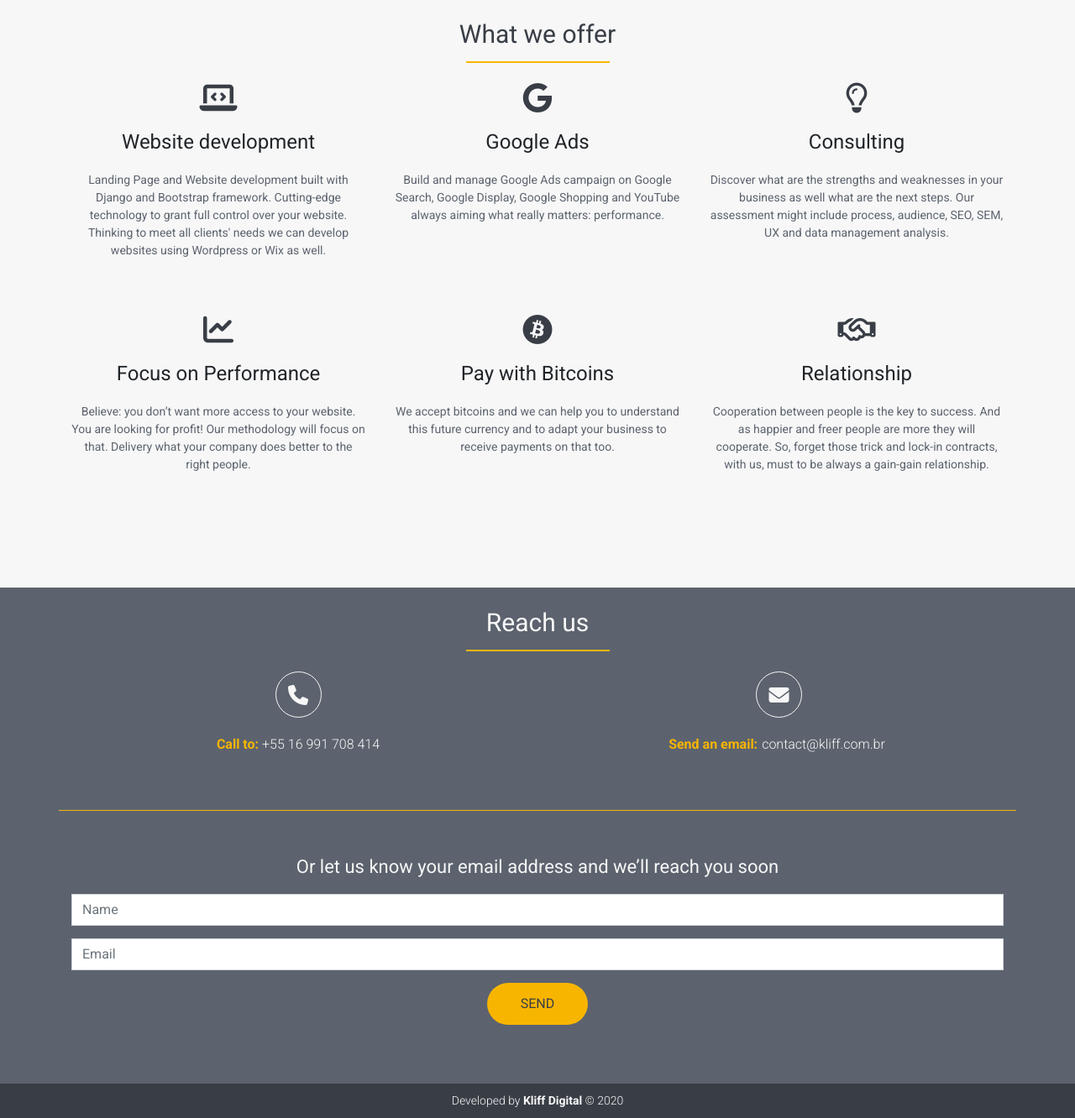
After one commit to theomont/kliff, a Django app: page /en/ in a window 1280 px wide. The commit adds this page. Shown: the part 561-1893 px from the top of the page at 84% size. Run offline with Django 3.2, Linux system fonts and the light colour scheme; some libraries are stand-ins or nearby versions.

Commit message:
Add first LP english version

```diff
--- /dev/null
+++ b/kliff_online/lp/templates/lp/landingpage-en.html
@@ -0,0 +1,123 @@
+{% extends 'lp_base.html' %}
+
+{% block robots %}index,follow{% endblock %}
+
+{% block title %}Kliff - Sua empresa na internet{% endblock %}
+
+{% block description %}Consultoria, desenvolvimento e gestão de midias online. Tudo o que sua empresa precisa para estar online.{% endblock %}
+
+{% block content %}
+    <!-- Masthead Area -->
+    <div id="masthead-area">
+        <!-- Background Image by Simon Steinberger from Pixabay -->
+        <!-- Image by <a href="https://pixabay.com/users/simon-3/?utm_source=link-attribution&amp;utm_medium=referral&amp;utm_campaign=image&amp;utm_content=4033636">Simon Steinberger</a> from <a href="https://pixabay.com/?utm_source=link-attribution&amp;utm_medium=referral&amp;utm_campaign=image&amp;utm_content=4033636">Pixabay</a>-->
+        <div class="container-fluid">
+            <div class="row">
+                <div class="col-md-6">
+                    <div class="masthead-box">
+                        <div id="title-box">
+                            <h1 class="main-headline">Make your Business Online</h1>
+                        </div>
+                        <div id="description-box">
+                            <p><a href="#" class="kliff">_Kliff</a> is a company focused on developing business in the digital environment.</p>
+                            <p>We operate from your website development to your marketing campaigns management going through many fields to place your business in a successful position.</p>
+                            <p>We are offering a free 30min consulting. Contact us now and enjoy a sample of what we can do for your business.</p>
+                        </div>
+                    </div>
+                </div>
+                <div class="col-md-6">
+                    <div class="masthead-box">
+                        <!-- <div id="free-consulting">         -->
+                        <!--    <h2>Consulte-nos grátis!</h2>   -->
+                        <!-- </div>                             -->
+                        <div id="form-box">
+                            <form method="POST" id="lead-form">
+                                {% csrf_token %}
+                                <input type="text" class="form-control" placeholder="Name" name="name" required> <!-- must be the same name defined in the view || set as required -->
+                                <input type="email" class="form-control" placeholder="Email" name="email" required> <!-- must be the same name defined in the view || set as required -->
+                                <input type="submit" class="main-btn" id="send-btn" value="Send">
+                            </form>
+                        </div>
+                    </div>
+                </div>
+            </div>
+        </div>
+    </div>
+
+
+ <!-- Serviços da empresa >> -->
+ <div id="service-area">
+    <div class="container">
+        <div class="row">
+            <div class="col-12">
+                <h2 class="main-headline">What we offer</h2>
+            </div>
+            <div class="col-md-4 service-box">
+                <i class="fas fa-laptop-code"></i>
+                <h3>Website development</h3>
+                <p>Landing Page and Website development built with Django and Bootstrap framework. Cutting-edge technology to grant full control over your website.
+                    Thinking to meet all clients' needs we can develop websites using Wordpress or Wix as well.
+                </p>
+            </div>
+            <div class="col-md-4 service-box">
+                <i class="fab fa-google"></i>
+                <h3>Google Ads</h3>
+                <p>Build and manage Google Ads campaign on Google Search, Google Display, Google Shopping and YouTube always aiming what really matters: performance.</p>
+            </div>
+            <div class="col-md-4 service-box">
+                <i class="far fa-lightbulb"></i>
+                <h3>Consulting</h3>
+                <p>Discover what are the strengths and weaknesses in your business as well what are the next steps. Our assessment might include process, audience, SEO, SEM, UX and data management analysis.</p>
+            </div>
+            <div class="col-md-4 service-box">
+                <i class="fas fa-chart-line"></i>
+                <h3>Focus on Performance</h3>
+                <p>Believe: you don’t want more access to your website. You are looking for profit! Our methodology will focus on that. Delivery what your company does better to the right people.
+                </p>
+            </div>
+            <div class="col-md-4 service-box">
+                <i class="fab fa-bitcoin"></i>
+                <h3>Pay with Bitcoins</h3>
+                <p>We accept bitcoins and we can help you to understand this future currency and to adapt your business to receive payments on that too.</p>
+            </div>
+            <div class="col-md-4 service-box">
+                <i class="far fa-handshake"></i>
+                <h3>Relationship</h3>
+                <p>Cooperation between people is the key to success. And as happier and freer people are more they will cooperate.
+                    So, forget those trick and lock-in contracts, with us, must to be always a gain-gain relationship.
+                </p>
+            </div>
+        </div>
+    </div>
+</div> <!-- << Serviços da empresa -->
+
+<div id="contact-area">
+    <div class="container">
+        <div class="row">
+            <div class="col-md-12">
+                <h2 class="main-headline">Reach us</h2>
+            </div>
+            <div class="col-md-6 contact-box">
+                <a href="tel:+55 16 991 708 414" class="phone-number"><i class="fas fa-phone"></i></a>
+                <p><span class="contact-title">Call to:</span> <a href="tel:+55 16 991 708 414" class="phone-number">+55 16 991 708 414</a></p>
+            </div>
+            <div class="col-md-6 contact-box">
+                <a href="mailto:contato@kliff.com.br" class="email-address"><i class="fas fa-envelope"></i></a>
+                <p><span class="contact-title">Send an email:</span><a href="mailto:contato@kliff.com.br" class="email-address">contact@kliff.com.br</a></p>
+            </div>
+            <div class="col-md-12" id="msg-box">
+                <p>Or let us know your email address and we’ll reach you soon</p>
+                <div id="bottom-form-box">
+                    <form method="POST" id="bottom-lead-form">
+                        {% csrf_token %}
+                        <input type="text" class="form-control" placeholder="Name" name="name" required>
+                        <input type="email" class="form-control" placeholder="Email" name="email" required>
+                        <input type="submit" class="btn btn-success main-btn" value="Send">
+                    </form>
+                </div>
+            </div>
+        </div>
+    </div>
+</div>
+{% endblock %}
+{% block copyright %}Developed by{% endblock %}
--- a/kliff_online/lp/templates/lp/thankyou.html
+++ b/kliff_online/lp/templates/lp/thankyou.html
@@ -18,3 +18,4 @@
     </div>
 </div>
 {% endblock %}
+{% block copyright %}Desenvolvido por{% endblock %}
--- a/kliff_online/lp/templates/lp_base.html
+++ b/kliff_online/lp/templates/lp_base.html
@@ -67,7 +67,7 @@
             <div class="container">
                 <div class="row">
                     <div class="col-md-12">
-                        <p>Desenvolvido por <a href="#" target="_blank">Kliff Digital</a> &copy; 2020</p>
+                        <p>{% block copyright %}{% endblock %} <a href="#" target="_blank">Kliff Digital</a> &copy; 2020</p>
                     </div>
                 </div>
             </div>
--- a/kliff_online/lp/urls.py
+++ b/kliff_online/lp/urls.py
@@ -4,5 +4,8 @@ from . import views
 
 urlpatterns = [
     path('', views.landingPage),
+    path('pt/', views.landingPage),
     path('obrigado/', views.thankYou),
+    path('en/', views.landingPageEN),
+    path('thanks/', views.thankYouEN),
 ]
--- a/kliff_online/lp/views.py
+++ b/kliff_online/lp/views.py
@@ -17,3 +17,16 @@ def landingPage(request):
 
 def thankYou(request):
     return render(request, 'lp/thankyou.html')
+
+def landingPageEN(request):
+    if request.method == 'POST': # Need to deal with subimited empty form (there is a HTML treatment, but have to deal in backend too)
+        form = LeadForm(request.POST)
+        if form.is_valid() : # Need an error treatment
+            lead = form.save(commit=False)
+            lead.save()
+            return redirect('../thanks/')
+    else:
+        return render(request, 'lp/landingpage-en.html')
+
+def thankYouEN(request):
+    return render(request, 'lp/thankyou-en.html')
```
Also changed, not shown: kliff_online/lp/templates/lp/thankyou-en.html (added, +21 -0 lines).
